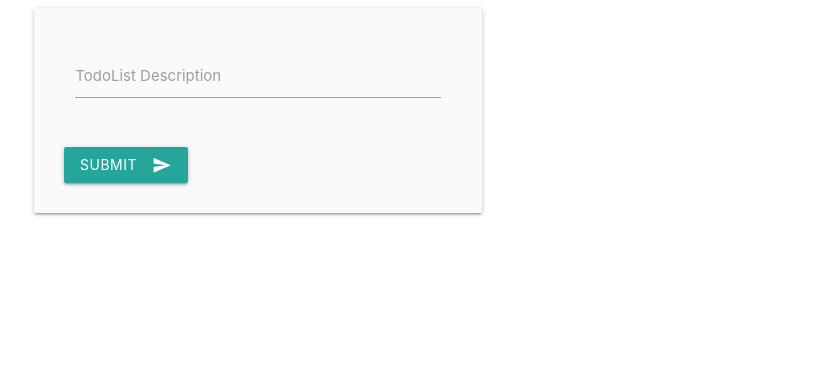
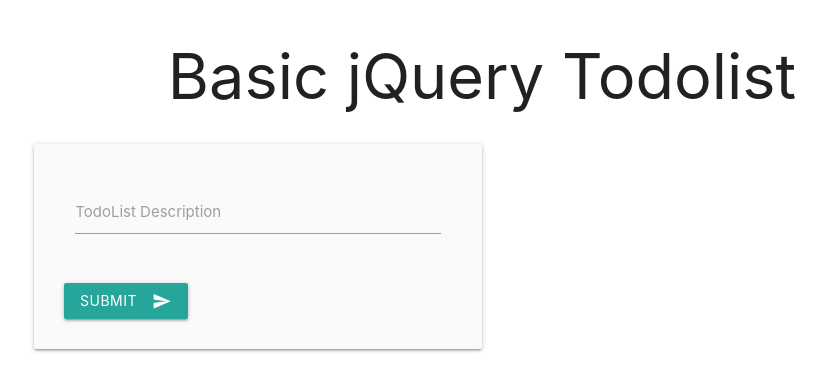
Before and after one commit to 10yung/basic_todolist, a plain HTML site: page index.html in a window 1280 px wide. Shown: the whole page, without its empty margins (158-984 px from the left). Drawn offline with nearby package versions, Linux system fonts and the light colour scheme.

Commit message:
add title

```diff
--- a/index.html
+++ b/index.html
@@ -26,6 +26,7 @@
   </style>
   <body>
       <div class="container">
+        <h1 class="center-align">Basic jQuery Todolist</h1>
         <div class="row">
           <div class="card-panel grey lighten-5 col s12 m12 l6" style="padding:30px;">
             <form class="col s12">
```
